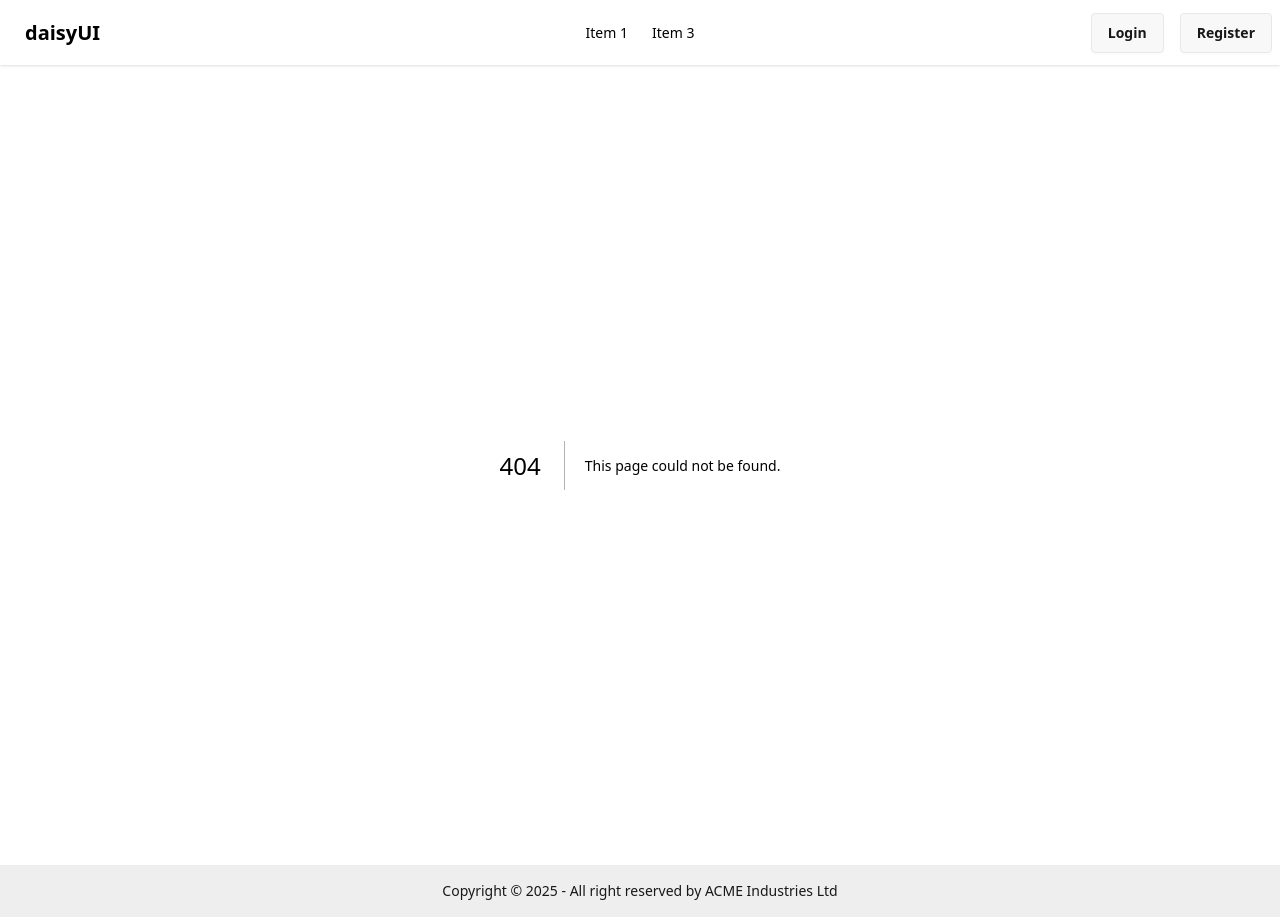
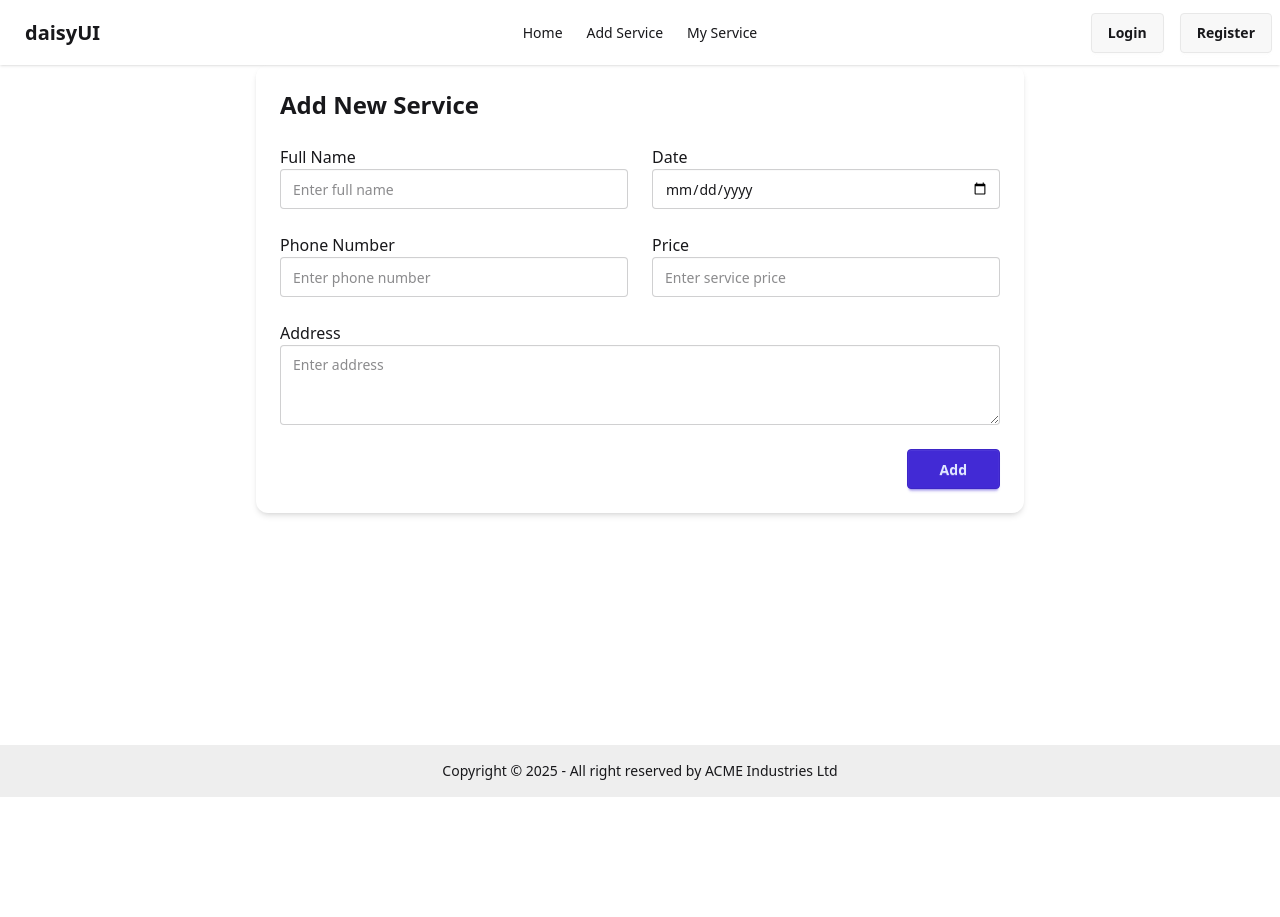
Before and after one commit to islamemon59/nextjs-practice-project, a Next.js app: page /addService in a window 1280 px wide. Before the commit this address had no page. After the commit the page ends 800 px from the top, so only its background shows below. Built offline with nearby package versions, Linux system fonts and the light colour scheme.

Commit message:
sign method added

```diff
--- a/package.json
+++ b/package.json
@@ -10,6 +10,7 @@
   },
   "dependencies": {
     "next": "15.4.4",
+    "next-auth": "^4.24.11",
     "react": "19.1.0",
     "react-dom": "19.1.0",
     "react-icons": "^5.5.0"
--- a/src/app/Components/LoginForm/LoginForm.jsx
+++ b/src/app/Components/LoginForm/LoginForm.jsx
@@ -1,10 +1,31 @@
-"use client"
+"use client";
+import { signIn } from "next-auth/react";
+import { useRouter } from "next/navigation";
 import React from "react";
 import { FaGoogle } from "react-icons/fa";
 
 const LoginForm = () => {
-  const handleLogin = (e) => {
+  const router = useRouter();
+  const handleLogin = async (e) => {
     e.preventDefault();
+    const form = e.target;
+    const email = form.email.value;
+    const password = form.password.value;
+    console.log({ email, password });
+
+    const res = await signIn("credentials", {
+      email,
+      password,
+      redirect: false,
+    });
+
+    if (res.ok) {
+      router.push("/");
+    } else {
+      alert("Login failed");
+    }
+
+    console.log(res);
     // Handle login submission
   };
 
--- a/src/app/Components/Navbar/Navbar.jsx
+++ b/src/app/Components/Navbar/Navbar.jsx
@@ -5,10 +5,13 @@ const Navbar = () => {
   const links = (
     <>
       <li>
-        <a>Item 1</a>
+        <Link href={"/"}>Home</Link>
       </li>
       <li>
-        <a>Item 3</a>
+        <Link href={"/addService"}>Add Service</Link>
+      </li>
+      <li>
+        <Link href={"/myService"}>My Service</Link>
       </li>
     </>
   );
--- a/src/app/Components/RegisterForm/RegisterForm.jsx
+++ b/src/app/Components/RegisterForm/RegisterForm.jsx
@@ -4,6 +4,14 @@ import { FaGoogle } from "react-icons/fa";
 const RegisterForm = () => {
   const handleRegister = (e) => {
     e.preventDefault();
+    const form = e.target;
+    const name = form.name.value;
+    const email = form.email.value;
+    const userData = {
+        name,
+        email,
+    }
+    console.log(userData);
     // Handle register submission
   };
 
--- /dev/null
+++ b/src/app/addService/Components/AddServiceForm/AddServiceForm.jsx
@@ -0,0 +1,78 @@
+"use client"
+
+const AddServiceForm = () => {
+  const handleSubmit = (e) => {
+    e.preventDefault();
+    // Handle add service logic here
+  };
+
+  return (
+    <div className="max-w-3xl mx-auto p-6 bg-white shadow-md rounded-xl">
+      <h2 className="text-2xl font-bold mb-6">Add New Service</h2>
+
+      <form onSubmit={handleSubmit} className="grid grid-cols-1 md:grid-cols-2 gap-6">
+        {/* Full Name */}
+        <label className="form-control w-full">
+          <span className="label-text font-medium">Full Name</span>
+          <input
+            type="text"
+            name="fullName"
+            placeholder="Enter full name"
+            className="input input-bordered w-full"
+          />
+        </label>
+
+        {/* Date Picker */}
+        <label className="form-control w-full">
+          <span className="label-text font-medium">Date</span>
+          <input
+            type="date"
+            name="date"
+            className="input input-bordered w-full"
+          />
+        </label>
+
+        {/* Phone Number */}
+        <label className="form-control w-full">
+          <span className="label-text font-medium">Phone Number</span>
+          <input
+            type="tel"
+            name="phone"
+            placeholder="Enter phone number"
+            className="input input-bordered w-full"
+          />
+        </label>
+
+        {/* Price */}
+        <label className="form-control w-full">
+          <span className="label-text font-medium">Price</span>
+          <input
+            type="number"
+            name="price"
+            placeholder="Enter service price"
+            className="input input-bordered w-full"
+          />
+        </label>
+
+        {/* Address (Full width) */}
+        <label className="form-control md:col-span-2">
+          <span className="label-text font-medium">Address</span>
+          <textarea
+            name="address"
+            placeholder="Enter address"
+            className="textarea textarea-bordered w-full"
+          />
+        </label>
+
+        {/* Submit Button (Full width on small, right side on medium) */}
+        <div className="md:col-span-2 text-right">
+          <button type="submit" className="btn btn-primary px-8">
+            Add
+          </button>
+        </div>
+      </form>
+    </div>
+  );
+};
+
+export default AddServiceForm;
--- /dev/null
+++ b/src/app/addService/[id]/page.jsx
@@ -0,0 +1,12 @@
+import React from 'react';
+
+const SingleAddService = async ({params}) => {
+    const {id} = await params;
+    return (
+        <div>
+            <p>{id}</p>
+        </div>
+    );
+};
+
+export default SingleAddService;
--- /dev/null
+++ b/src/app/addService/page.jsx
@@ -0,0 +1,12 @@
+import React from 'react';
+import AddServiceForm from './Components/AddServiceForm/AddServiceForm';
+
+const AddService = () => {
+    return (
+        <div>
+            <AddServiceForm/>
+        </div>
+    );
+};
+
+export default AddService;
--- /dev/null
+++ b/src/app/api/auth/[...nextauth]/route.js
@@ -0,0 +1,6 @@
+import { authOptions } from "@/lib/authOptions"
+import NextAuth from "next-auth"
+
+const handler = NextAuth(authOptions)
+
+export { handler as GET, handler as POST }
--- /dev/null
+++ b/src/lib/authOptions.js
@@ -0,0 +1,37 @@
+import CredentialsProvider from "next-auth/providers/credentials";
+import { signIn } from "next-auth/react";
+
+export const authOptions = {
+  providers: [
+    CredentialsProvider({
+      // The name to display on the sign in form (e.g. "Sign in with...")
+      name: "Credentials",
+      // `credentials` is used to generate a form on the sign in page.
+      // You can specify which fields should be submitted, by adding keys to the `credentials` object.
+      // e.g. domain, username, password, 2FA token, etc.
+      // You can pass any HTML attribute to the <input> tag through the object.
+      credentials: {
+        username: { label: "Username", type: "text", placeholder: "jsmith" },
+        password: { label: "Password", type: "password" },
+      },
+      async authorize(credentials, req) {
+        console.log(credentials);
+        // Add logic here to look up the user from the credentials supplied
+        const user = { id: "1", name: "J Smith", email: "jsmith@example.com" };
+
+        if (user) {
+          // Any object returned will be saved in `user` property of the JWT
+          return user;
+        } else {
+          // If you return null then an error will be displayed advising the user to check their details.
+          return null;
+
+          // You can also Reject this callback with an Error thus the user will be sent to the error page with the error message as a query parameter
+        }
+      },
+    }),
+  ],
+  pages: {
+    signIn: "/login"
+  }
+};
--- /dev/null
+++ b/src/lib/dbConnect.js
@@ -0,0 +1,19 @@
+import { MongoClient, ServerApiVersion } from "mongodb"
+
+export const collectionObj = {
+    testUser : "testUser",
+    serviceItem : "serviceItems"
+}
+
+export const dbConnect = (collectionName) => {
+  const uri = process.env.NEXT_PUBLIC_MONGODB_URI;
+  // Create a MongoClient with a MongoClientOptions object to set the Stable API version
+  const client = new MongoClient(uri, {
+    serverApi: {
+      version: ServerApiVersion.v1,
+      strict: true,
+      deprecationErrors: true,
+    },
+  });
+  return client.db("carDoctorDB").collection(collectionName)
+};
```
Also changed, not shown: 1 other file (tests, documents, lock files or other folders).
